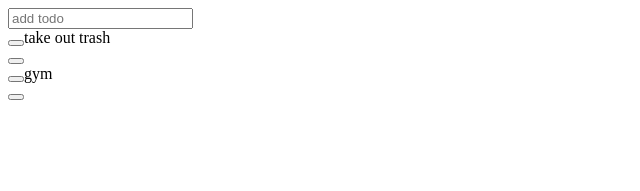
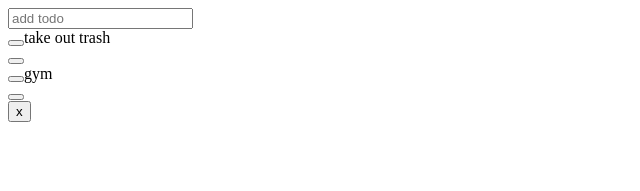
Before and after one commit to anthonyemg/todo, a React app: page /#/ in a window 1280 px wide. Both pictures are taken after a click on the button 16 px from the left and 43 px from the top of the page. Shown: the top 191 px of the page, without its empty margins (0-640 px from the left). Built offline with nearby package versions, Linux system fonts and the light colour scheme; the HTML template or start-up script is replaced by a standard one.

Commit message:
[added] lightbox component

```diff
--- a/src/public/actions.js
+++ b/src/public/actions.js
@@ -1,3 +1,11 @@
 export function updateTodos(todo) {
   return { type: 'UPDATE_TODOS', payload: todo };
 }
+
+export function showLightbox() {
+  return { type: 'SHOW_LIGHTBOX', payload: true };
+}
+
+export function hideLightbox() {
+  return { type: 'HIDE_LIGHTBOX', payload: false };
+}
--- /dev/null
+++ b/src/public/components/Lightbox.js
@@ -0,0 +1,25 @@
+import React from 'react';
+import ReactDOM from 'react-dom';
+
+class Lightbox extends React.Component {
+  constructor(props) {
+    super(props);
+  }
+  componentWillMount() {
+    const lightbox = document.createElement('div');
+    lightbox.setAttribute('id', 'lightbox');
+    document.body.appendChild(lightbox);
+    ReactDOM.render(
+      <div className="lightbox-container">{this.props.children}</div>,
+      document.getElementById('lightbox')
+    );
+  }
+  componentWillUnmount() {
+    document.body.removeChild(document.getElementById('lightbox'));
+  }
+  render() {
+    return null;
+  }
+}
+
+export default Lightbox;
--- /dev/null
+++ b/src/public/components/TodoLightbox.js
@@ -0,0 +1,9 @@
+import React from 'react';
+
+const TodoLightbox = ({ hideLightbox }) => (
+  <div className="todoLightbox">
+    <button onClick={() => hideLightbox()}>x</button>
+  </div>
+);
+
+export default TodoLightbox;
--- a/src/public/components/TodoList.js
+++ b/src/public/components/TodoList.js
@@ -1,13 +1,16 @@
 import React from 'react';
 import PropTypes from 'prop-types';
 import { connect } from 'react-redux';
+import { showLightbox, hideLightbox } from '../actions.js';
+
+import Lightbox from './Lightbox';
+import TodoLightbox from './TodoLightbox';
 
 const propTypes = {
-  todos: PropTypes.array.isRequired
+  todos: PropTypes.array.isRequired,
+  displayLightbox: PropTypes.bool.isRequired
 };
-const defaultProps = {
-  todos: ['af', 'sf']
-};
+const defaultProps = {};
 
 class TodoList extends React.Component {
   constructor(props) {
@@ -23,13 +26,23 @@ class TodoList extends React.Component {
           {this.props.todos.map((todo, idx) => (
             <div className="todoList-todo" key={idx}>
               <div>
-                <button className="todoList-doneButtom" />
+                <button
+                  onClick={this.props.showLightbox}
+                  className="todoList-doneButtom"
+                />
                 <span>{todo}</span>
               </div>
               <button className="todoList-deleteButtom" />
             </div>
           ))}
         </div>
+        {this.props.displayLightbox ? (
+          <Lightbox>
+            <TodoLightbox hideLightbox={this.props.hideLightbox} />
+          </Lightbox>
+        ) : (
+          ''
+        )}
       </div>
     );
   }
@@ -39,8 +52,12 @@ TodoList.propTypes = propTypes;
 TodoList.defaultProps = defaultProps;
 
 const mapStateToProps = state => ({
-  todos: state.todos
+  todos: state.todos,
+  displayLightbox: state.displayLightbox
 });
-const mapDispachToProps = state => ({});
+const mapDispachToProps = dispatch => ({
+  showLightbox: () => dispatch(showLightbox()),
+  hideLightbox: () => dispatch(hideLightbox())
+});
 
 export default connect(mapStateToProps, mapDispachToProps)(TodoList);
--- a/src/public/reducers.js
+++ b/src/public/reducers.js
@@ -1,6 +1,7 @@
 import { combineReducers } from 'redux';
 
 const todos = (state = ['take out trash', 'gym'], action) => {
+  console.log(action);
   switch (action.type) {
     case 'UPDATE_TODOS':
       return action.payload;
@@ -9,8 +10,21 @@ const todos = (state = ['take out trash', 'gym'], action) => {
   }
 };
 
+const displayLightbox = (state = false, action) => {
+  console.log(action);
+  switch (action.type) {
+    case 'SHOW_LIGHTBOX':
+      return action.payload;
+    case 'HIDE_LIGHTBOX':
+      return action.payload;
+    default:
+      return state;
+  }
+};
+
 const rootReducer = combineReducers({
-  todos
+  todos,
+  displayLightbox
 });
 
 export default rootReducer;
--- a/src/public/styles.css
+++ b/src/public/styles.css
@@ -105,3 +105,25 @@ body {
 .todoList-todo span {
   margin-left: 20px;
 }
+
+.lightbox-container {
+  width: 100%;
+  height: 100%;
+  position: fixed;
+  top: 0;
+  left: 0;
+  display: flex;
+  justify-content: center;
+  align-items: center;
+  background-color: rgba(0, 0, 0, 0.5);
+}
+
+.todoLightbox {
+  width: 100px;
+  height: 100px;
+  background-color: white;
+}
+
+.todoLightbox button {
+  background-color: transparent;
+}
```
